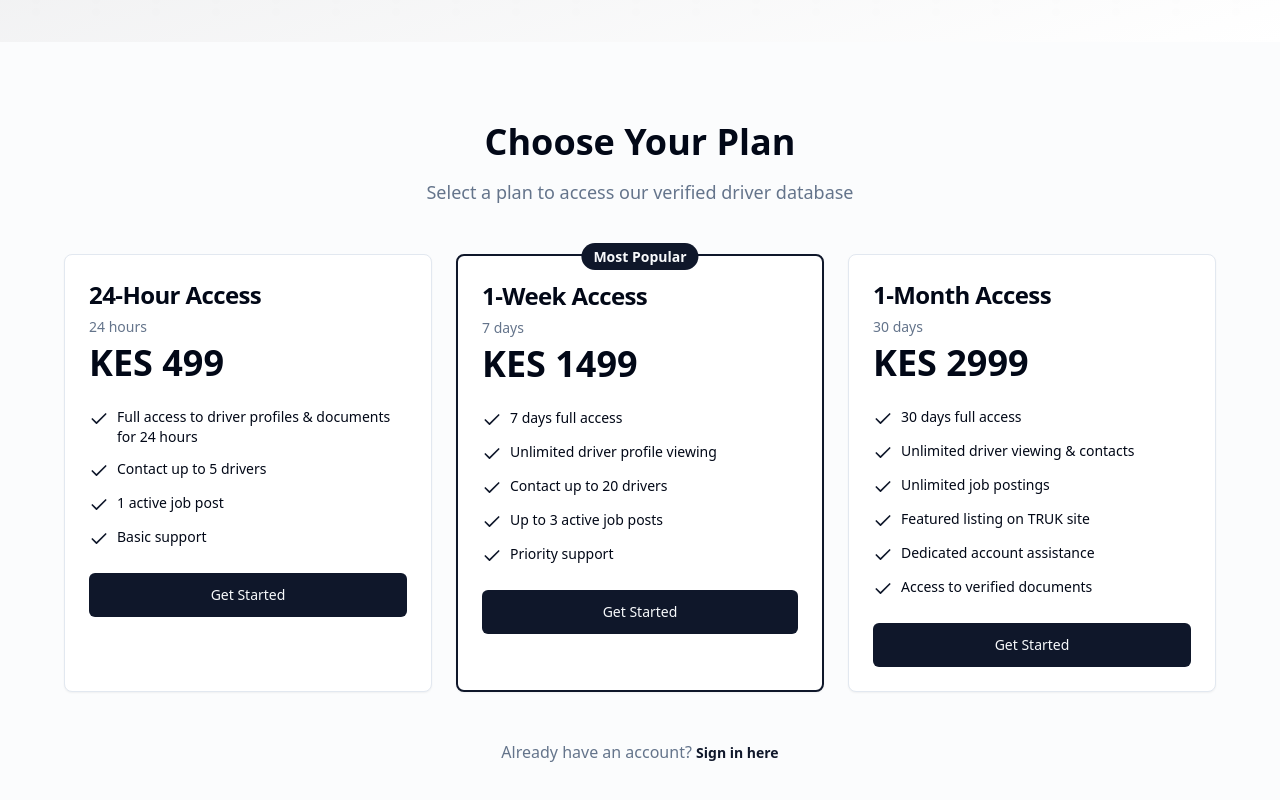
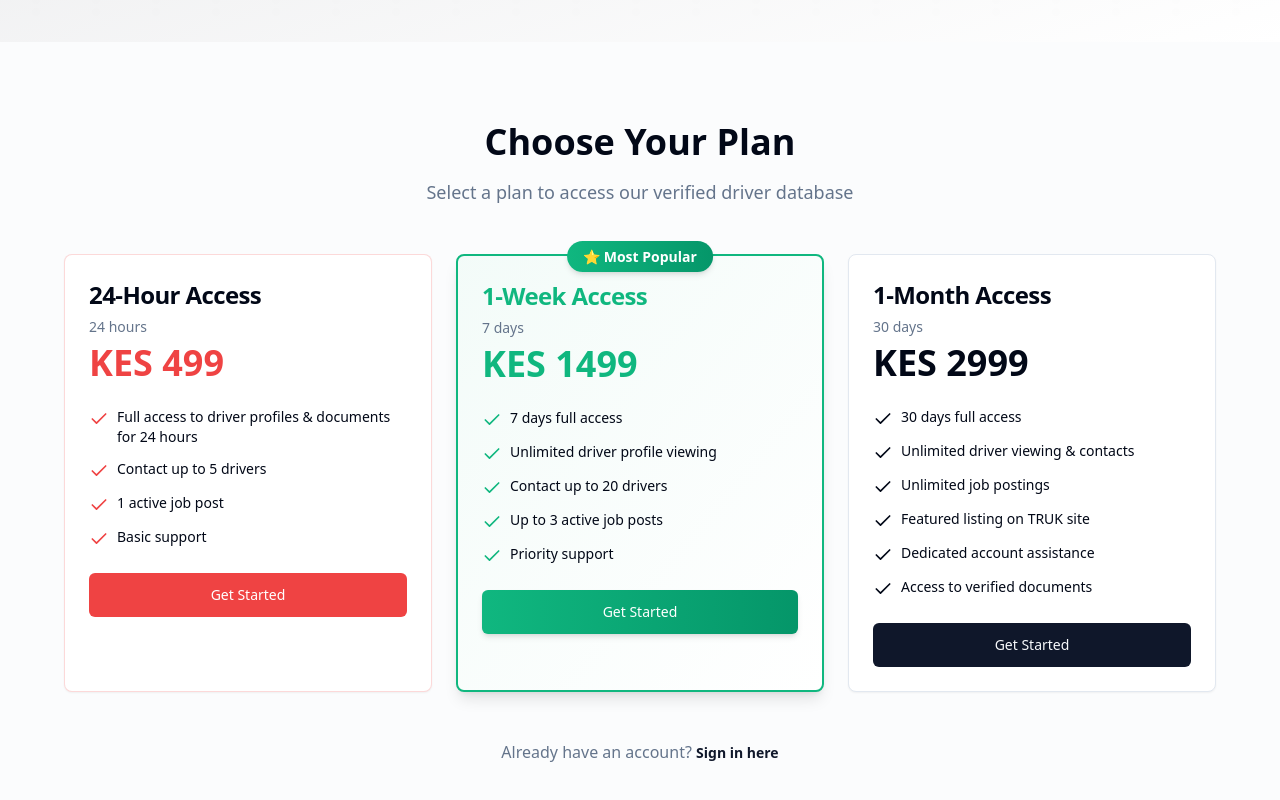
Before and after one commit to Trukflow/trukflow-website, a React (Vite) app: page /hire-drivers in a window 1280 px wide. Shown: the part 1440-2240 px from the top of the page. Built offline with nearby package versions, Linux system fonts and the light colour scheme.

Commit message:
Refactor: Update payment plan colors

```diff
--- a/src/index.css
+++ b/src/index.css
@@ -36,6 +36,11 @@
     --ring: 222.2 84% 4.9%;
 
     --radius: 0.5rem;
+
+    --emerald: 160 84% 39%;
+    --emerald-foreground: 0 0% 100%;
+    --red: 0 84% 60%;
+    --red-foreground: 0 0% 100%;
 
     --sidebar-background: 0 0% 98%;
 
--- a/src/pages/HireDrivers.tsx
+++ b/src/pages/HireDrivers.tsx
@@ -165,38 +165,64 @@ const HireDrivers = () => {
             </div>
 
             <div className="grid grid-cols-1 md:grid-cols-3 gap-6">
-              {pricingPlans.map((plan) => (
+              {pricingPlans.map((plan, index) => (
                 <Card
                   key={plan.id}
-                  className={`relative transition-all hover:shadow-lg ${
-                    plan.popular ? 'border-primary border-2' : ''
+                  className={`relative transition-all hover:shadow-xl hover:-translate-y-1 ${
+                    plan.popular
+                      ? 'border-[hsl(var(--emerald))] border-2 bg-gradient-to-br from-[hsl(var(--emerald))]/5 to-white shadow-lg'
+                      : index === 0
+                      ? 'border-[hsl(var(--red))]/20 hover:border-[hsl(var(--red))]/40'
+                      : 'border-border hover:border-[hsl(var(--emerald))]/40'
                   }`}
                 >
                   {plan.popular && (
                     <div className="absolute -top-3 left-1/2 -translate-x-1/2">
-                      <span className="bg-primary text-primary-foreground px-3 py-1 rounded-full text-sm font-semibold">
-                        Most Popular
+                      <span className="bg-gradient-to-r from-[hsl(var(--emerald))] to-emerald-600 text-white px-4 py-1.5 rounded-full text-sm font-semibold shadow-md">
+                        ⭐ Most Popular
                       </span>
                     </div>
                   )}
                   <CardHeader>
-                    <CardTitle className="text-2xl">{plan.name}</CardTitle>
-                    <CardDescription>{plan.duration}</CardDescription>
+                    <CardTitle className={`text-2xl ${plan.popular ? 'text-[hsl(var(--emerald))]' : ''}`}>
+                      {plan.name}
+                    </CardTitle>
+                    <CardDescription className="font-medium">{plan.duration}</CardDescription>
                     <div className="mt-4">
-                      <span className="text-4xl font-bold">KES {plan.price}</span>
+                      <span className={`text-4xl font-bold ${
+                        plan.popular
+                          ? 'text-[hsl(var(--emerald))]'
+                          : index === 0
+                          ? 'text-[hsl(var(--red))]'
+                          : 'text-foreground'
+                      }`}>
+                        KES {plan.price}
+                      </span>
                     </div>
                   </CardHeader>
                   <CardContent>
                     <ul className="space-y-3 mb-6">
                       {plan.features.map((feature, idx) => (
                         <li key={idx} className="flex items-start gap-2">
-                          <Check className="h-5 w-5 text-primary shrink-0 mt-0.5" />
+                          <Check className={`h-5 w-5 shrink-0 mt-0.5 ${
+                            plan.popular
+                              ? 'text-[hsl(var(--emerald))]'
+                              : index === 0
+                              ? 'text-[hsl(var(--red))]'
+                              : 'text-foreground'
+                          }`} />
                           <span className="text-sm">{feature}</span>
                         </li>
                       ))}
                     </ul>
                     <Button
-                      className="w-full"
+                      className={`w-full ${
+                        plan.popular
+                          ? 'bg-gradient-to-r from-[hsl(var(--emerald))] to-emerald-600 hover:from-emerald-600 hover:to-[hsl(var(--emerald))] text-white shadow-md hover:shadow-lg'
+                          : index === 0
+                          ? 'bg-[hsl(var(--red))] hover:bg-[hsl(var(--red))]/90 text-white'
+                          : ''
+                      }`}
                       size="lg"
                       onClick={() => navigate("/company-auth")}
                     >
```
